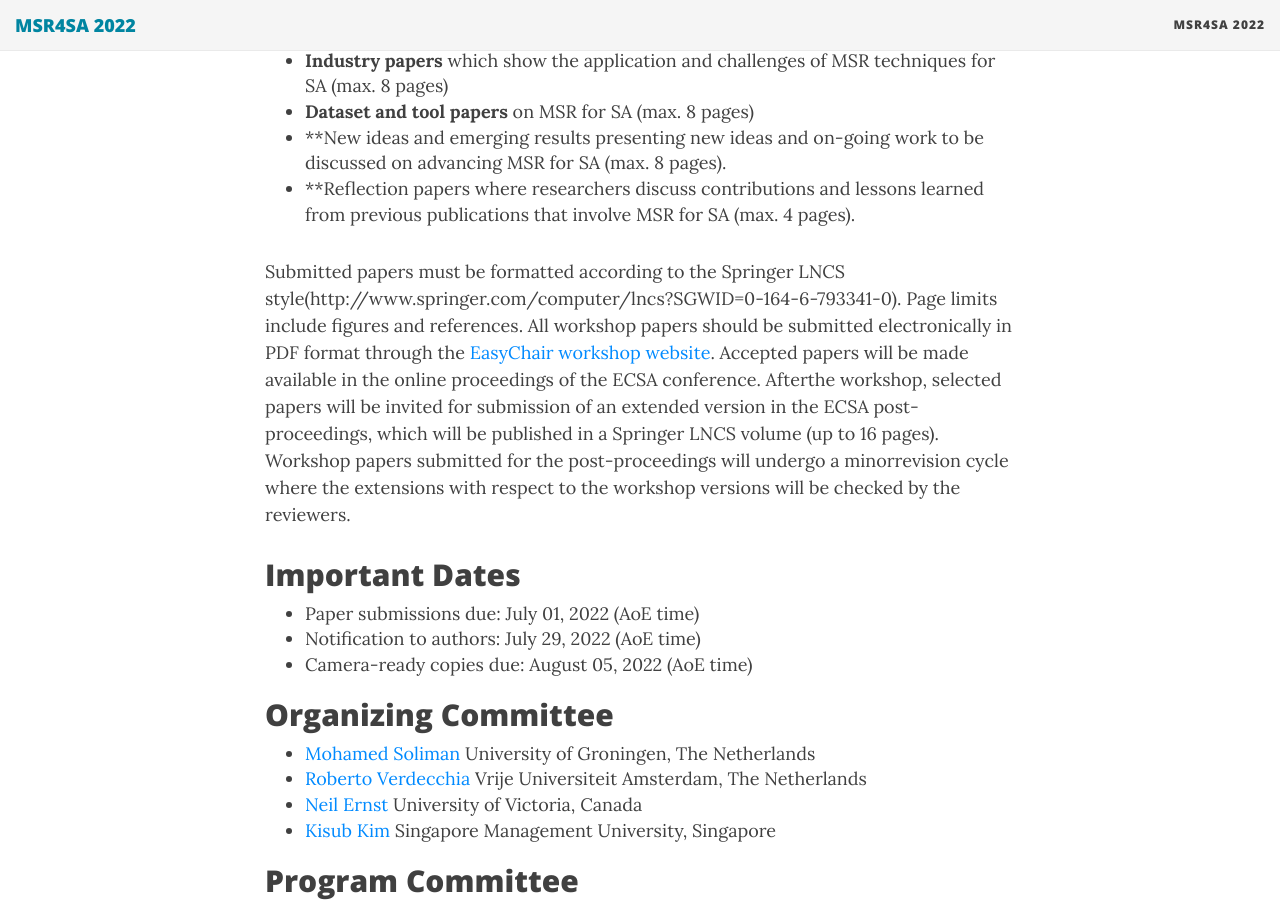
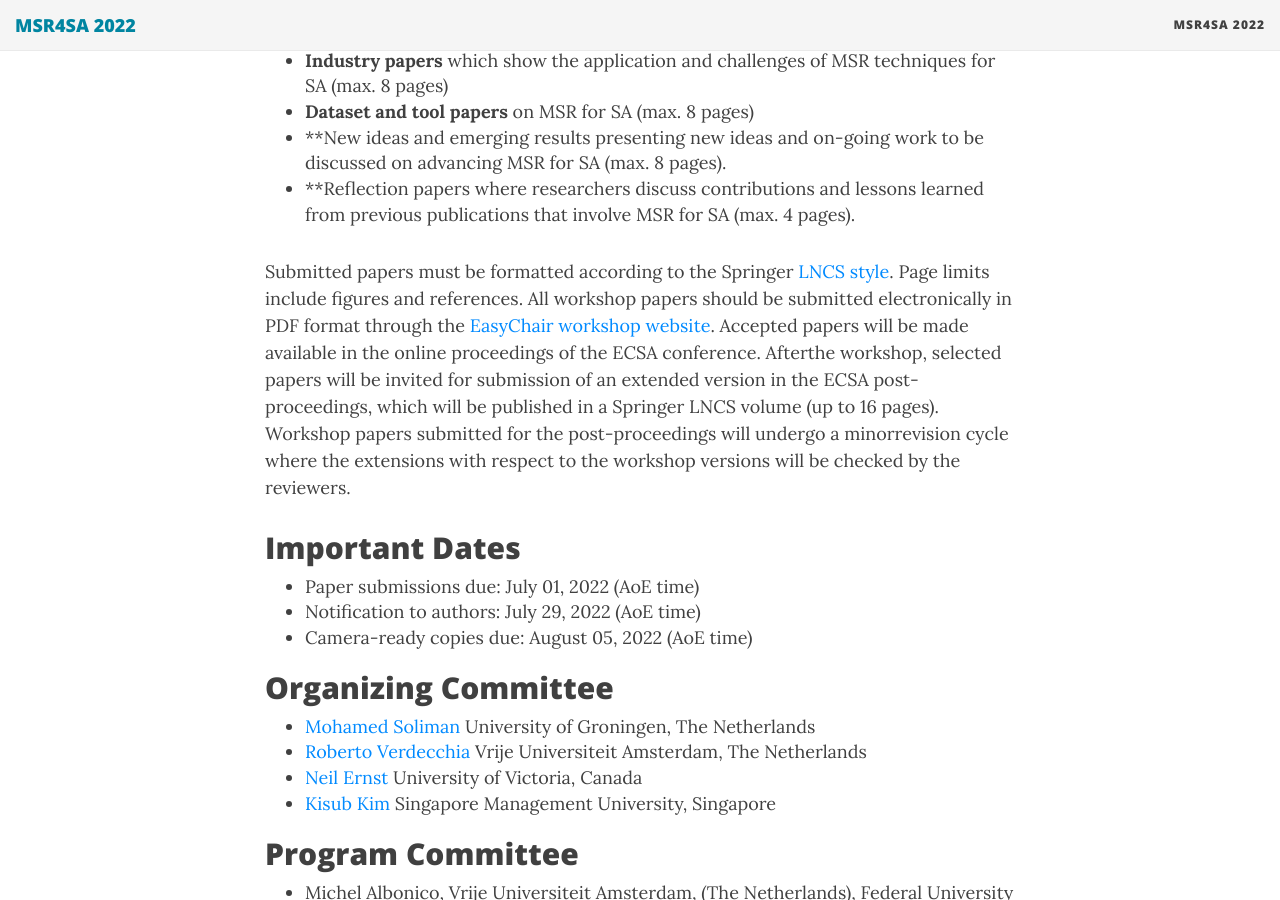
Before and after one commit to MSR4SA/msr4sa.github.io, a Jekyll site: the page built from msr4sa2022.md, in a window 1280 px wide and 900 px high, scrolled down 1148 px. Built offline with Jekyll 4.4.1, drawn with Linux system fonts in a browser that asks for light colours; nearby versions of some CDN libraries; some of the changed lines change nothing that is shown.

Commit message:
minor modification

```diff
--- a/msr4sa2022.md
+++ b/msr4sa2022.md
@@ -72,15 +72,10 @@ Prospective participants are invited to submit:
 - **New ideas and emerging results presenting new ideas and on-going work to be discussed on advancing MSR for SA (max. 8 pages).
 - **Reflection papers where researchers discuss contributions and lessons learned from previous publications that involve MSR for SA (max. 4 pages).
 
-Submitted papers must be formatted according to the Springer LNCS style(http://www.springer.com/computer/lncs?SGWID=0-164-6-793341-0). Page limits include figures and references.
+Submitted papers must be formatted according to the Springer [LNCS style](http://www.springer.com/computer/lncs?SGWID=0-164-6-793341-0). Page limits include figures and references.
 All workshop papers should be submitted electronically in PDF format through the [EasyChair workshop website](https://easychair.org/my/conference?conf=msr4sa2022).
 Accepted papers will be made available in the online proceedings of the ECSA conference. Afterthe workshop, selected papers will be invited for submission of an extended version in the ECSA post-proceedings, which will be published in a Springer LNCS volume (up to 16 pages). Workshop papers submitted for the post-proceedings will undergo a minorrevision cycle where the extensions with respect to the workshop versions will be checked by the reviewers.
 
-<!-- Workshop papers must follow the two-column [CEUR-ART style](CEURART.zip) Format and Submission Guidelines. All submitted papers will be reviewed on the basis of technical quality, relevance, significance, and clarity by the program committee. All workshop papers should be submitted electronically in PDF format through the [EasyChair workshop website](https://easychair.org/my/conference?conf=msr4sa2022).
-All accepted papers will be published at [CEUR](http://ceur-ws.org). After the workshop, we will organize post-proceedings of selected and extended papers of workshops that will be published in a Springer LNCS volume (16 to 18 pages). Candidate papers for post-proceedings will be identified by the reviewers and the workshop chairs, based on the paper quality and its relevance to the workshop. Workshop papers submitted for the post-proceedings will undergo an additional review cycle.
-
-In addition to the workshop publications, we aim to publish the first research agenda to MSR for SA. This will be based on the discussions within the MSR4SA 2022 workshop, and thus all workshop participants will be included as authors in a joint publication.
--->
 ## Important Dates
 - Paper submissions due: July 01, 2022 (AoE time)
 - Notification to authors: July 29, 2022 (AoE time)
```
